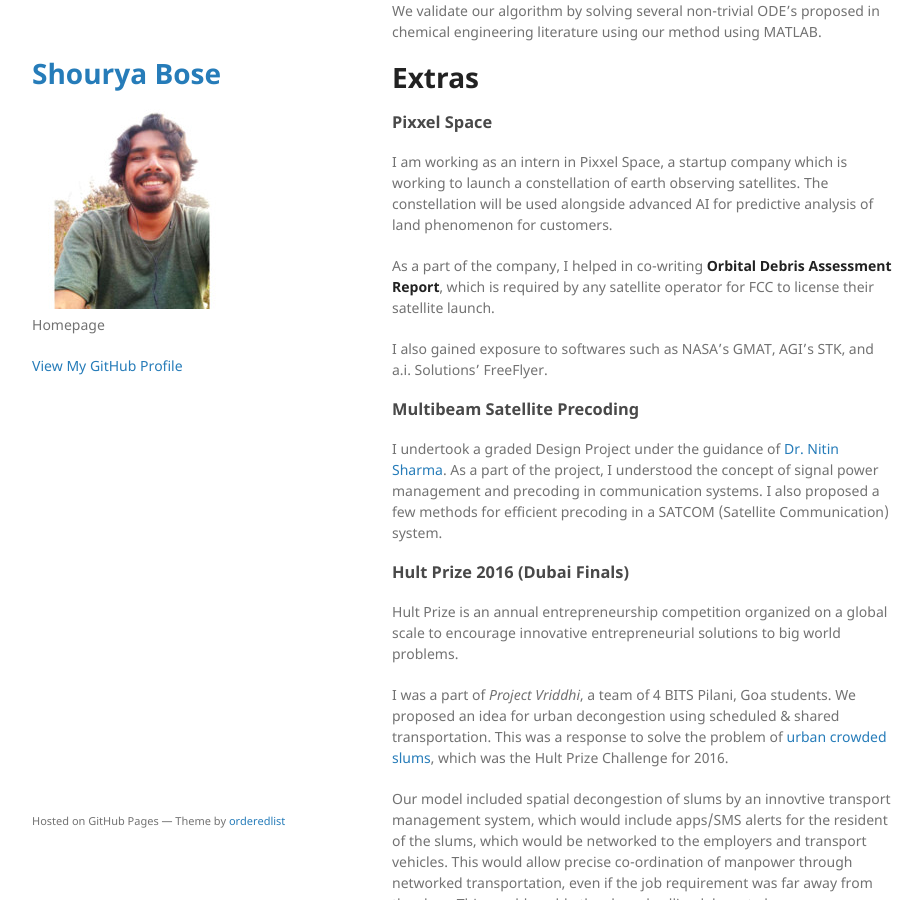
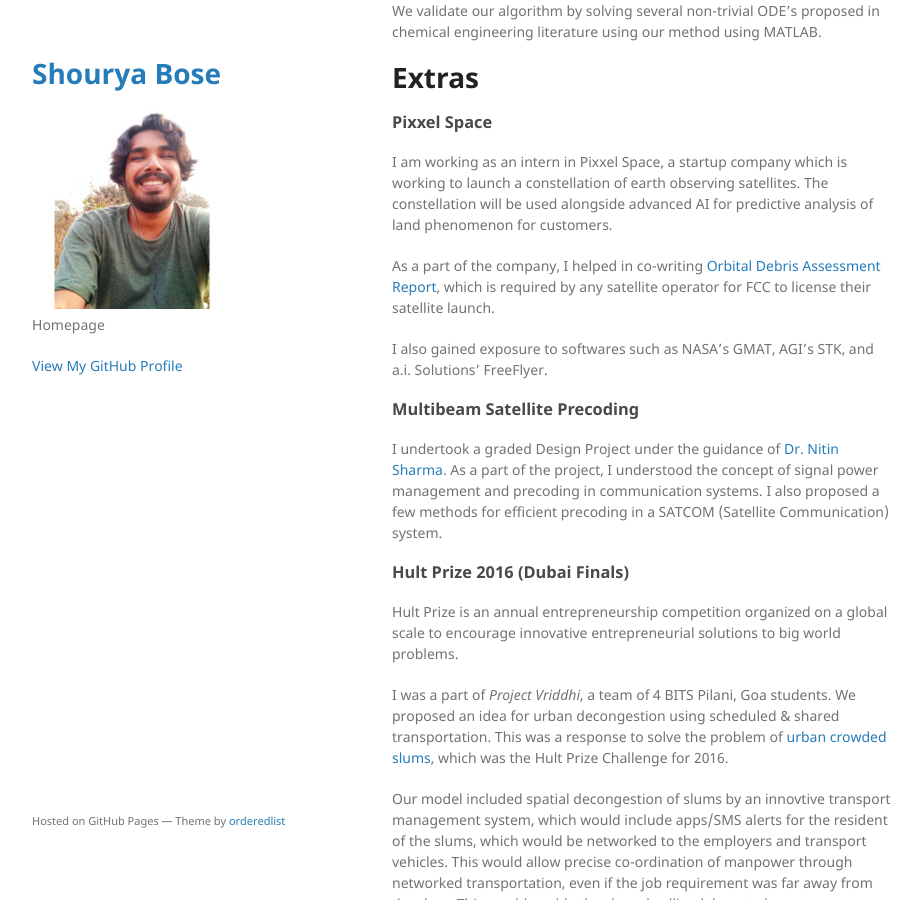
Before and after one commit to shourya01/shourya01.github.io, a Jekyll site: the page built from index.md, in a window 1280 px wide and 900 px high, scrolled down 1506 px. Shown: the whole window, without its empty margins (178-1101 px from the left). Built offline with Jekyll 4.4.1, drawn with Linux system fonts in a browser that asks for light colours.

```diff
--- a/index.md
+++ b/index.md
@@ -64,7 +64,7 @@ our method using MATLAB.
 I am working as an intern in Pixxel Space, a startup company which is working to launch a constellation of earth observing satellites.
 The constellation will be used alongside advanced AI for predictive analysis of land phenomenon for customers.
 
-As a part of the company, I helped in co-writing [**Orbital Debris Assessment Report**](https://docs.fcc.gov/public/attachments/DOC-354773A1.pdf), which is
+As a part of the company, I helped in co-writing [Orbital Debris Assessment Report](https://docs.fcc.gov/public/attachments/DOC-354773A1.pdf), which is
 required by any satellite operator for FCC to license their satellite launch.
 
 I also gained exposure to softwares such as NASA's GMAT, AGI's STK, and a.i. Solutions' FreeFlyer.
```
